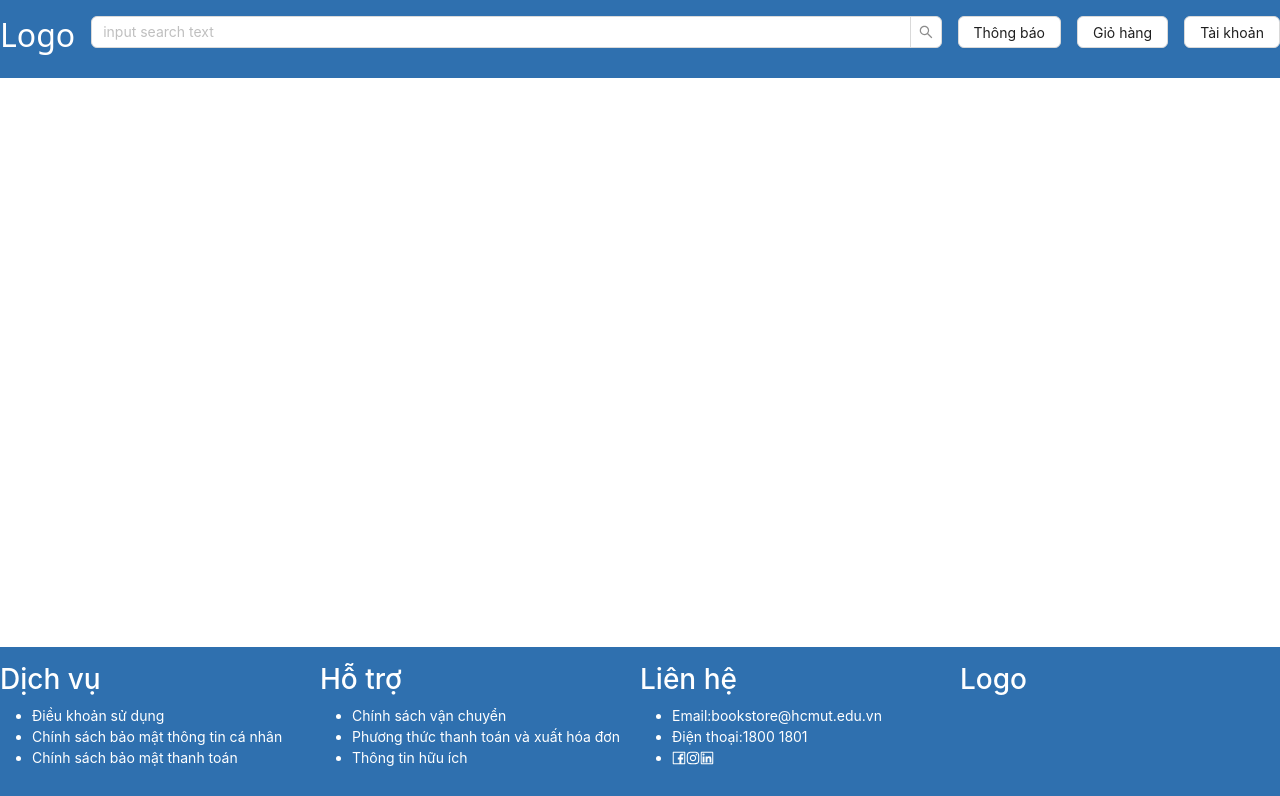
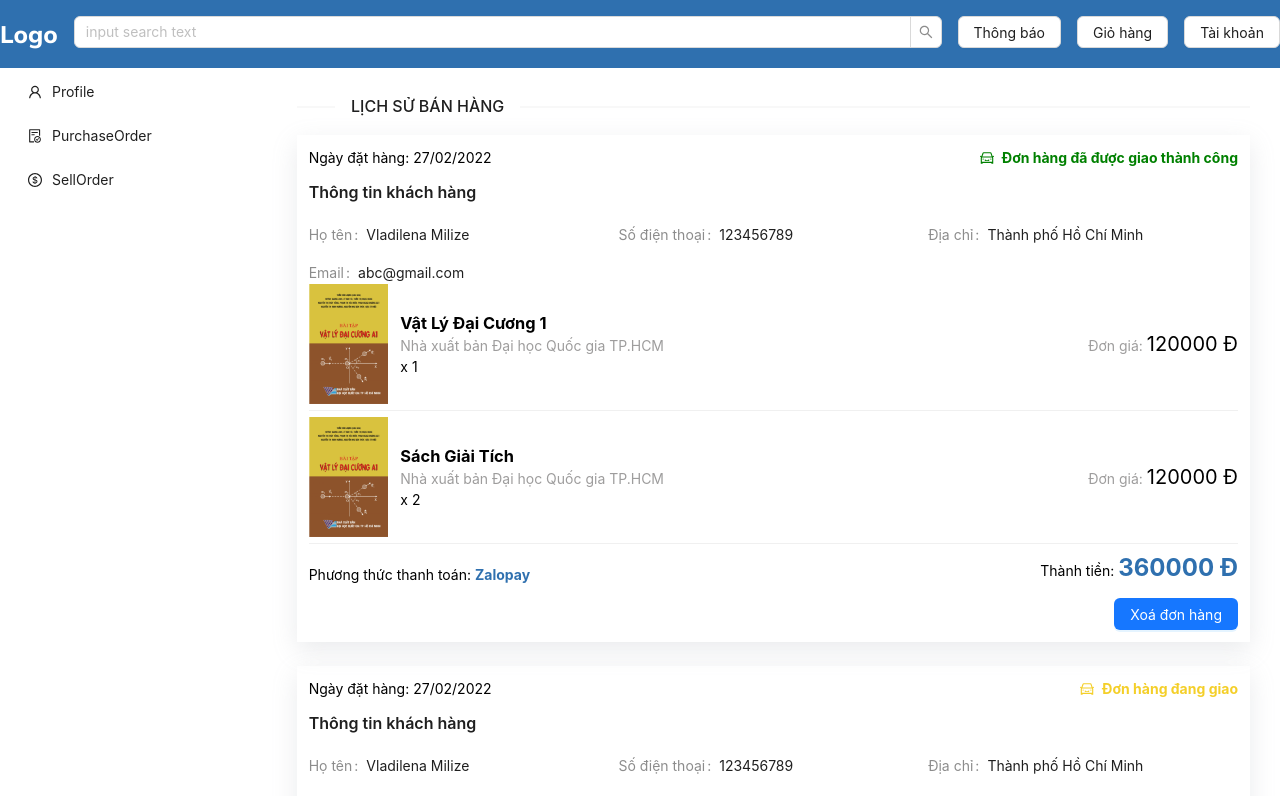
Before and after one commit to trinitrobenzene/bkebook, a React (Vite) app: page /user/sellOrder in a window 1280 px wide. Shown: the top 796 px of the page. Built offline with nearby package versions, Linux system fonts and the light colour scheme.

Commit message:
add history UI

```diff
--- /dev/null
+++ b/components/History/OrderItem.jsx
@@ -0,0 +1,51 @@
+import React, {memo} from "react"
+import { CarOutlined } from "@ant-design/icons"
+import { Button, Divider } from "antd"
+import "./history.scss"
+
+function OrderItem({order}) {
+    return (
+    <div className="order-item">
+        <div className="header">
+
+            <div className="date">
+                Ngày đặt hàng: {order.date || ""}
+            </div>
+            <div className={`status ${order.status}`}>
+                <CarOutlined/>
+                {
+                    order.status === "success"? <span>Đơn hàng đã được giao thành công</span>
+                    : <span>Đơn hàng đang giao</span>
+                }
+
+            </div>
+        </div>
+        <div className="list-item">
+            {
+                order.items && order.items.map((item, index) => (
+                <div key={index}>
+                    <div className="item">
+                        <div className="info-item">
+                            <img src="/book.png" alt="book"/>
+                            <div className="info">
+                                <h3>{item.name || ""}</h3>
+                                <div className="publisher">{item.publisher || ""}</div>
+                                <div className="count">x {item.count || ""}</div>
+                            </div>
+                        </div>
+                        <div className="price">Đơn giá: <span>{item.price || 0} Đ</span></div>
+                    </div>
+                    <Divider style={{marginTop: 6, marginBottom: 6}}/>
+                </div>))
+            }
+
+        </div>
+        <div className="payment">
+            <div className="method">Phương thức thanh toán: <span>{order.method || ""}</span></div>
+            <div className="total">Thành tiền: <span>{order.items.reduce((acc, curr) => acc + curr.price*curr.count, 0) || 0} Đ</span></div>
+        </div>
+        <Button type="primary">Xoá đơn hàng</Button>
+    </div>
+    )
+}
+export default memo(OrderItem);
--- /dev/null
+++ b/components/History/SellOrderItem.jsx
@@ -0,0 +1,61 @@
+import React, {memo} from "react"
+import { CarOutlined } from "@ant-design/icons"
+import { Button, Divider, Descriptions } from "antd"
+import "./history.scss"
+
+function SellOrderItem({order}) {
+    return (
+    <div className="order-item">
+        <div className="header">
+
+            <div className="date">
+                Ngày đặt hàng: {order.date || ""}
+            </div>
+            <div className={`status ${order.status}`}>
+                <CarOutlined/>
+                {
+                    order.status === "success"? <span>Đơn hàng đã được giao thành công</span>
+                    : <span>Đơn hàng đang giao</span>
+                }
+
+            </div>
+        </div>
+        <div className="content-order">
+            <div className="customer">
+                <Descriptions title="Thông tin khách hàng">
+                    <Descriptions.Item label="Họ tên">{order?.customer?.name || ""}</Descriptions.Item>
+                    <Descriptions.Item label="Số điện thoại">{order?.customer?.phone || ""}</Descriptions.Item>
+                    <Descriptions.Item label="Địa chỉ">{order?.customer?.address || ""}</Descriptions.Item>
+                    <Descriptions.Item label="Email">{order?.customer?.email || ""}</Descriptions.Item>
+                </Descriptions>
+            </div>
+            <div className="list-item">
+                {
+                    order.items && order.items.map((item, index) => (
+                    <div key={index}>
+                        <div className="item">
+                            <div className="info-item">
+                                <img src="/book.png" alt="book"/>
+                                <div className="info">
+                                    <h3>{item.name || ""}</h3>
+                                    <div className="publisher">{item.publisher || ""}</div>
+                                    <div className="count">x {item.count || ""}</div>
+                                </div>
+                            </div>
+                            <div className="price">Đơn giá: <span>{item.price || 0} Đ</span></div>
+                        </div>
+                        <Divider style={{marginTop: 6, marginBottom: 6}}/>
+                    </div>))
+                }
+
+            </div>
+        </div>
+        <div className="payment">
+            <div className="method">Phương thức thanh toán: <span>{order.method || ""}</span></div>
+            <div className="total">Thành tiền: <span>{order.items.reduce((acc, curr) => acc + curr.price*curr.count, 0) || 0} Đ</span></div>
+        </div>
+        <Button type="primary">Xoá đơn hàng</Button>
+    </div>
+    )
+}
+export default memo(SellOrderItem);
--- /dev/null
+++ b/components/History/history.scss
@@ -0,0 +1,77 @@
+.history {
+    .order-item {
+        display: flex;
+        flex-direction: column;
+        padding: 12px;
+        box-shadow: rgba(149, 157, 165, 0.2) 0px 8px 24px;
+        margin-bottom: 24px;
+        .header {
+            display: flex;
+            justify-content: space-between;
+            margin-bottom: 12px;
+            align-items: center;
+            .status {
+                font-weight: bold;
+                span {
+                    margin-left: 8px;
+                }
+            }
+            .success {
+                color: green;
+            }
+            .progress {
+                color: rgb(244, 207, 41)
+            }
+        }
+        .list-item {
+            .item {
+
+                display: flex;
+                justify-content: space-between;
+                .info-item {
+                    display: flex;
+                    img {
+                        height: 120px;
+                    }
+                    .info {
+                        align-self: center;
+                        padding-left: 12px;
+                        .publisher {
+                            color: #9e9d9d
+                        }
+                    }
+                }
+                .price {
+                    color: #9e9d9d;
+                    align-self: center;
+                    span {
+                        color: black;
+                        font-size: 20px;
+                    }
+                }
+            }
+        }
+        .payment {
+            display: flex;
+            justify-content: space-between;
+            align-items: center;
+            .method span {
+                font-weight: bold;
+                color: #2F70AF;
+            }
+            .total {
+                margin-bottom: 12px;
+                span {
+                    font-size: 24px;
+                    font-weight: bold;
+                    color: #2F70AF;
+                }
+            }
+        }
+        button {
+            align-self: flex-end;
+        }
+
+
+    }
+}
--- a/components/MenuUser/index.jsx
+++ b/components/MenuUser/index.jsx
@@ -41,7 +41,7 @@ const MenuUser = () => {
             items={[
               {label: "Profile", key:"profile", icon:<UserOutlined/>},
               {label: "PurchaseOrder", key:"purchaseOrder", icon: <FileDoneOutlined/>},
-              // {label: "SaleOrder", icon: <DollarOutlined/>}
+              {label: "SellOrder", key: "sellOrder", icon: <DollarOutlined/>}
             ]}
           />
         </Sider>
--- a/pages/User/PurchaseOrderPage.jsx
+++ b/pages/User/PurchaseOrderPage.jsx
@@ -1,9 +1,59 @@
+import { Divider } from 'antd';
 import React from 'react'
+import OrderItem from '../../components/History/OrderItem';
 
 const PurchaseOrderPage = () => {
+  const fakeData = [
+    {
+      date: '27/02/2022',
+      status: 'success',
+      method: 'Zalopay',
+      items: [
+        {
+          name: 'Vật Lý Đại Cương 1',
+          publisher: 'Nhà xuất bản Đại học Quốc gia TP.HCM',
+          count: 1,
+          price: 120000,
+        },
+        {
+          name: 'Sách Giải Tích',
+          publisher: 'Nhà xuất bản Đại học Quốc gia TP.HCM',
+          count: 2,
+          price: 120000,
+        },
+
+      ]
+    },
+    {
+      date: '27/02/2022',
+      status: 'progress',
+      method: 'Zalopay',
+      items: [
+        {
+          name: 'Vật Lý Đại Cương 1',
+          publisher: 'Nhà xuất bản Đại học Quốc gia TP.HCM',
+          count: 1,
+          price: 120000,
+        },
+      ]
+    },
+
+  ]
+
+
   return (
-    <div style={{height:"100vh", backgroundColor:"White",color:"black"}}>
-        PurchaseOrderPage
+    <div className="history" style={{height:"100vh", backgroundColor:"White",color:"black"}}>
+        <Divider
+          orientation="left"
+        >
+          LỊCH SỬ MUA HÀNG
+        </Divider>
+        {
+          fakeData.map((item, index) => (
+            <OrderItem order={item} key={index}/>
+          ))
+        }
+
     </div>
   )
 }
--- /dev/null
+++ b/pages/User/SellOrderPage.jsx
@@ -0,0 +1,70 @@
+import React from "react";
+import { Divider } from 'antd';
+import SellOrderItem from "../../components/History/SellOrderItem";
+function SellOrderPage() {
+    const fakeData = [
+        {
+            date: '27/02/2022',
+            status: 'success',
+            method: 'Zalopay',
+            customer: {
+                name: 'Vladilena Milize',
+                phone: '123456789',
+                email: 'abc@gmail.com',
+                address: 'Thành phố Hồ Chí Minh'
+            },
+            items: [
+            {
+              name: 'Vật Lý Đại Cương 1',
+              publisher: 'Nhà xuất bản Đại học Quốc gia TP.HCM',
+              count: 1,
+              price: 120000,
+            },
+            {
+              name: 'Sách Giải Tích',
+              publisher: 'Nhà xuất bản Đại học Quốc gia TP.HCM',
+              count: 2,
+              price: 120000,
+            },
+
+          ]
+        },
+        {
+            date: '27/02/2022',
+            status: 'progress',
+            method: 'Zalopay',
+            customer: {
+                name: 'Vladilena Milize',
+                phone: '123456789',
+                email: 'abc@gmail.com',
+                address: 'Thành phố Hồ Chí Minh'
+            },
+            items: [
+            {
+              name: 'Vật Lý Đại Cương 1',
+              publisher: 'Nhà xuất bản Đại học Quốc gia TP.HCM',
+              count: 1,
+              price: 120000,
+            },
+          ]
+        },
+
+      ]
+
+
+
+
+    return(<div className="history">
+        <Divider
+          orientation="left"
+        >
+          LỊCH SỬ BÁN HÀNG
+        </Divider>
+        {
+          fakeData.map((item, index) => (
+            <SellOrderItem order={item} key={index}/>
+          ))
+        }
+    </div>)
+}
+export default SellOrderPage;
--- a/src/App.jsx
+++ b/src/App.jsx
@@ -1,10 +1,11 @@
 import { Route, Routes } from 'react-router-dom';
 import {  Footer, Header} from '../components';
-import 'bootstrap/dist/css/bootstrap.min.css';
+//import 'bootstrap/dist/css/bootstrap.min.css';
 import Home from '../pages/Home';
 import User from '../pages/layout/User';
 import ProfilePage from '../pages/User/ProfilePage';
 import PurchaseOrderPage from '../pages/User/PurchaseOrderPage';
+import SellOrderPage from '../pages/User/SellOrderPage';
 
 function App() {
     return (
@@ -16,7 +17,7 @@ function App() {
                     <Route path="/user" element={<User/>}>
                         <Route path="profile" element={<ProfilePage/>}/>
                         <Route path="purchaseOrder" element={<PurchaseOrderPage/>}/>
-                        {/* <Route path="saleOrder" element={<SaleOrder}/> */}
+                        <Route path="sellOrder" element={<SellOrderPage/>}/>
                     </Route>
                 </Routes>
             </div>
```
Also changed, not shown: public/book.png (added).
